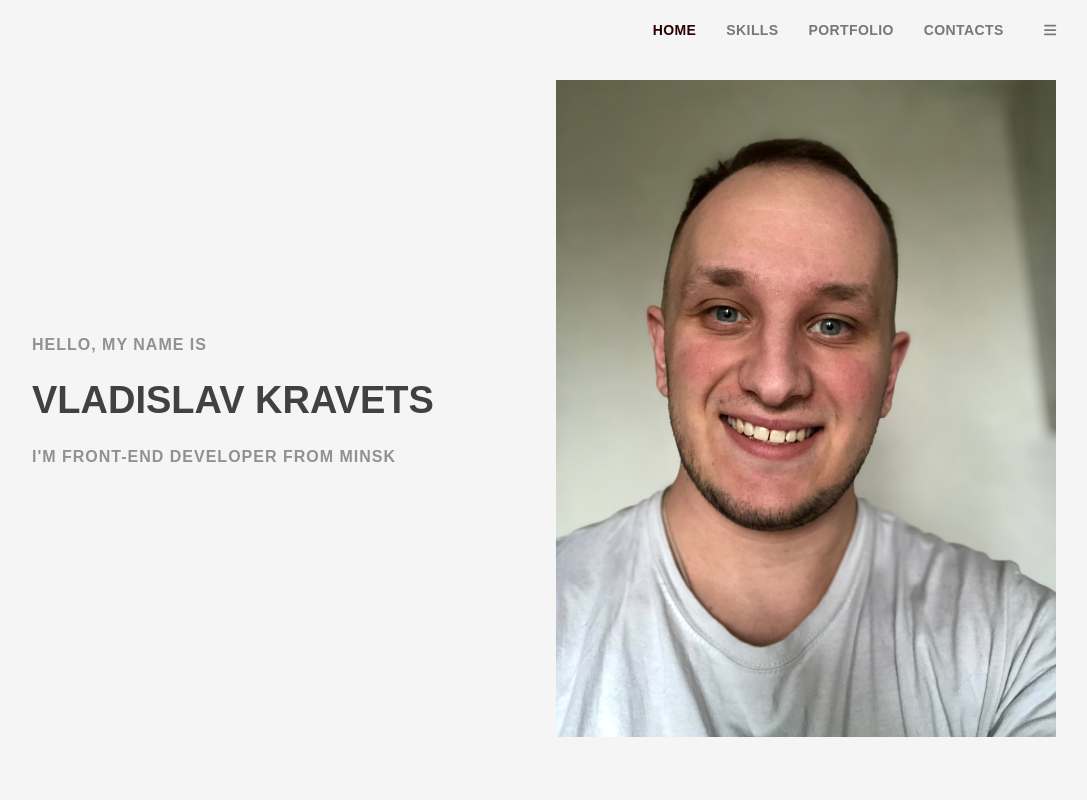
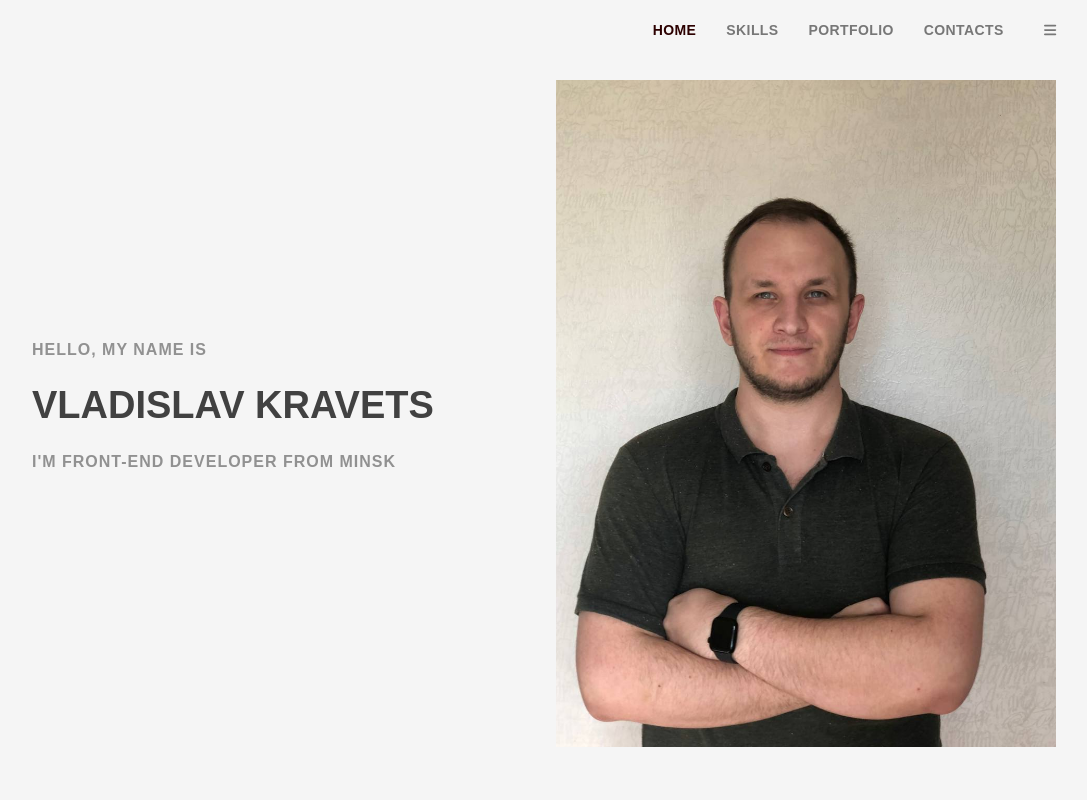
Before and after one commit to VladKravets/CV, a React (Create React App) app: page / in a window 1280 px wide. Shown: the top 800 px of the page, without its empty margins (96-1183 px from the left). Built offline with nearby package versions, Linux system fonts and the light colour scheme.

Commit message:
image change

```diff
--- a/src/a1_main/Main.js
+++ b/src/a1_main/Main.js
@@ -12,7 +12,7 @@ function Main() {
                 <div className={styles.greeting}>
                     <h5>Hello, my name is</h5>
                     <h1>Vladislav Kravets</h1>
-                    <h5>I'm Front-end Developer from Minsk</h5>
+                    <h5>I'm <span className={styles.frontend}>Front-end Developer</span> from Minsk</h5>
                     {/*<a href={cv} download={true}>
                         <Button title={'download my cv'}/>
                     </a>*/}
```
Also changed, not shown: src/assets/images/photo.jpg.
